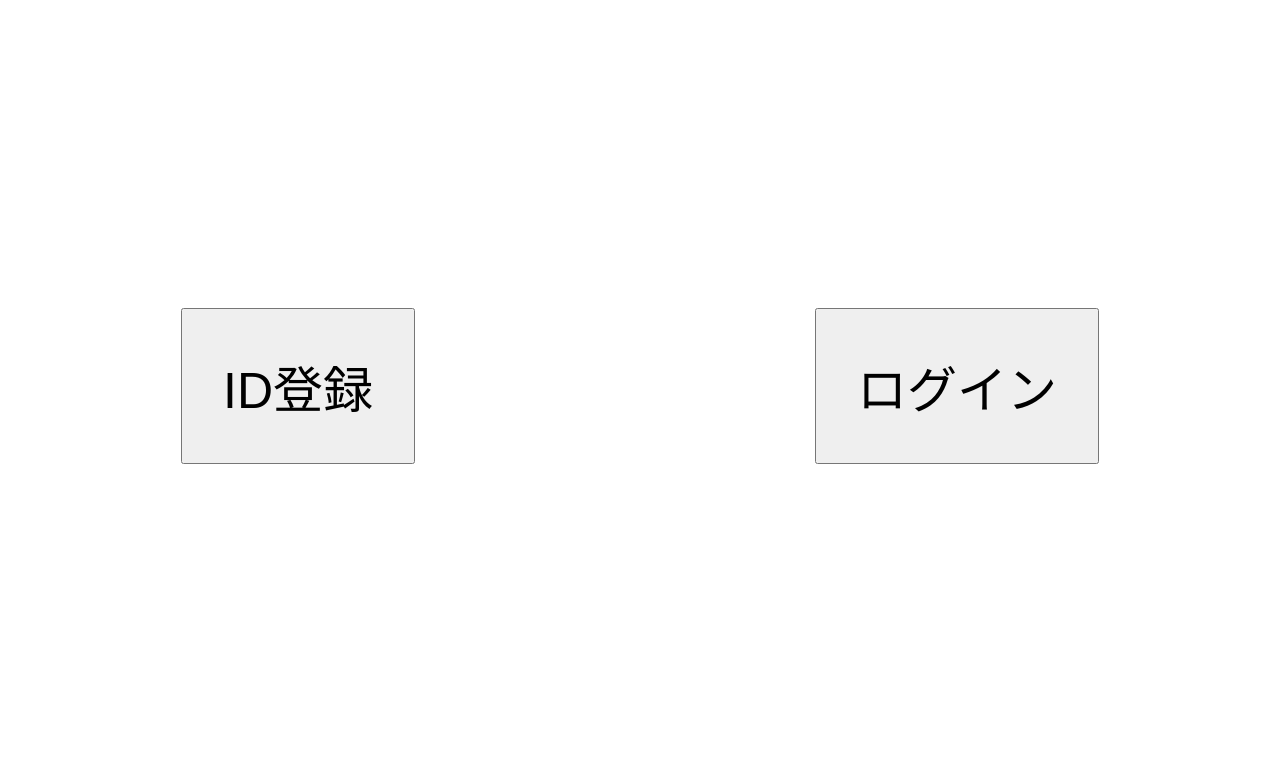
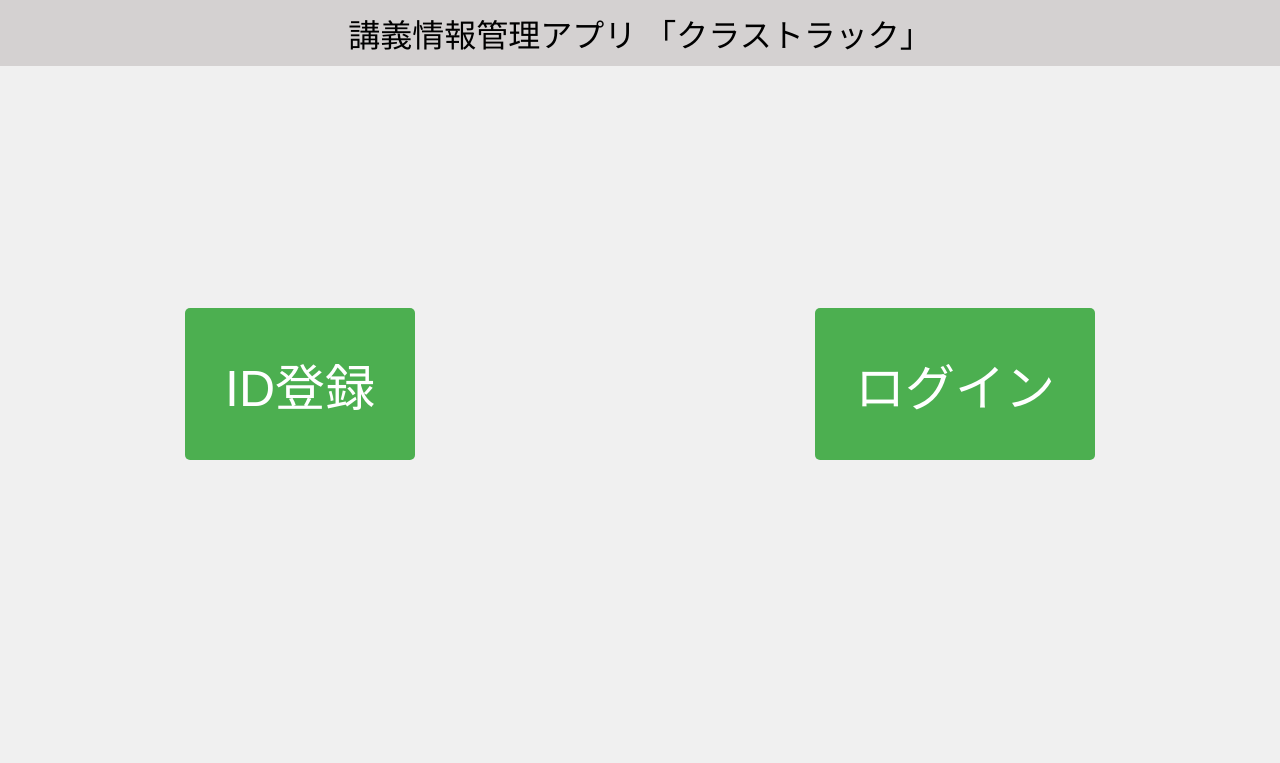
Before and after one commit to 2024A-IT-OOP2-G10/Final_Assignment, a Flask app: page / in a window 1280 px wide. Shown: the top 763 px of the page. Run offline with Flask 3, Linux system fonts and the light colour scheme.

Commit message:
id.htmlとid.cssを改良しました

```diff
--- a/static/id.css
+++ b/static/id.css
@@ -1,7 +1,19 @@
 body {
+    background-color: #f0f0f0;
     display: flex;
     justify-content: center;
     padding: 300px 0;
+}
+
+header {
+    background-color: rgb(212, 209, 209);
+    padding: 10px 0;
+    text-align: center;
+    font-size: 2.0em;
+    position: fixed;
+    width: 100%;
+    top: 0%;
+    left: 0;
 }
 
 input {
@@ -13,4 +25,9 @@ input {
     margin-right: 200px;
     /* 外側の左側の余白 */
     margin-left: 200px;
+    background-color: #4CAF50;
+    color: white;
+    border: none;
+    cursor: pointer;
+    border-radius: 5px;
 }
--- a/templates/id.html
+++ b/templates/id.html
@@ -6,6 +6,7 @@
     <title>ホーム</title>
   </head>
   <body>
+    <header>講義情報管理アプリ 「クラストラック」</header>
     <form action="{{ url_for('user.register') }}">
       <input type="submit" value="ID登録" />
     </form>
```
